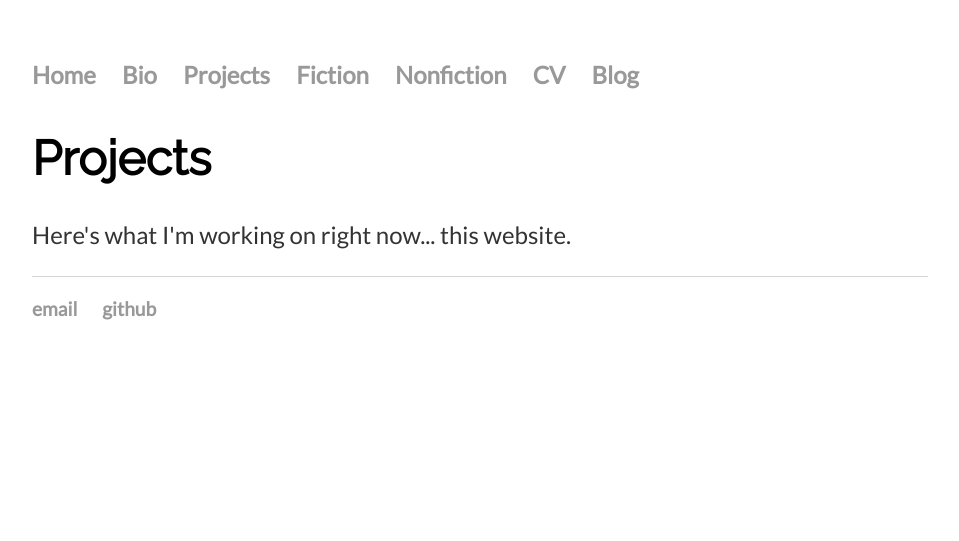
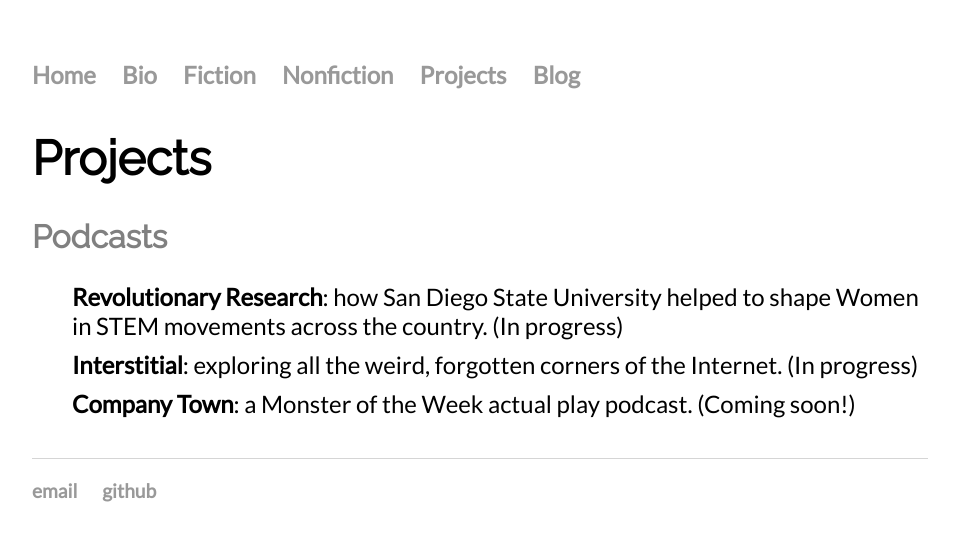
Before and after one commit to bhayes7/bhayes7.github.io, a Jekyll site: the page built from projects.html, in a window 1280 px wide. Shown: the top 541 px of the page, without its empty margins (160-1119 px from the left). Built offline with Jekyll 4.4.1, drawn with Linux system fonts in a browser that asks for light colours.

```diff
--- a/_layouts/default.html
+++ b/_layouts/default.html
@@ -10,10 +10,9 @@
 		<ul>
 			<li><a href="/">Home</a></li>
 			<li><a href="/bio">Bio</a></li>
-			<li><a href="/projects">Projects</a></li>
 			<li><a href="/fiction">Fiction</a></li>
 			<li><a href="/nonfiction">Nonfiction</a></li>
-			<li><a href="/cv">CV</a></li>
+			<li><a href="/projects">Projects</a></li>
 			<li><a href="/blog">Blog</a></li>
 		</ul>
 		</nav>
--- a/css/main.css
+++ b/css/main.css
@@ -57,6 +57,7 @@ ul {
 ul li {
     list-style: none;
     font-family:'Lato', 'Sans-Serif';
+    margin: 10px 0;
 }
 
 ul.posts {
--- a/fiction/hand-me-down-earth.html
+++ b/fiction/hand-me-down-earth.html
@@ -10,5 +10,5 @@ title: "Hand-Me-Down Earth"
         Featuring stories by Giancarlo Caballero, Brienne Hayes, and Jazmin Velasquez.
         Coming soon!
     </p>
-    <h4>Last updated April 11th, 2020</h4>
+    <h4>Last updated: April 11th, 2020</h4>
 </div><!-- /.blurb -->
--- a/nonfiction.html
+++ b/nonfiction.html
@@ -6,5 +6,9 @@ permalink: "/nonfiction/"
 
 <div class="blurb">
 	<h1>Nonfiction</h1>
-	<p>Here's stuff I've written (nothing in print yet!)</p>
+	<h2>Upcoming</h2>
+	<ul>
+		<li><a href="/nonfiction/textual-and-sexual-utopias">The Textual and Sexual Utopias of <i>Times Square Red, Times Square Blue</i></a>,
+			in <i>Splice: The Undergraduate Research Journal of the SDSU College of Arts and Letters.</i></li>
+	</ul>
 </div><!-- /.blurb -->
--- a/projects.html
+++ b/projects.html
@@ -6,5 +6,10 @@ permalink: "/projects/"
 
 <div class="blurb">
 	<h1>Projects</h1>
-	<p>Here's what I'm working on right now... this website.</p>
+	<h2>Podcasts</h2>
+	<ul>
+		<li><b>Revolutionary Research</b>: how San Diego State University helped to shape Women in STEM movements across the country. (In progress)</li>
+		<li><b>Interstitial</b>: exploring all the weird, forgotten corners of the Internet. (In progress)</li>
+		<li><b>Company Town</b>: a Monster of the Week actual play podcast. (Coming soon!)</li>
+	</ul>
 </div><!-- /.blurb -->
```
Also changed, not shown: _posts/2019-07-29-blog-setup.md (deleted, +0 -7 lines), _posts/2020-04-11-some-important-books.md (added, +55 -0 lines), cv.html (deleted, +0 -10 lines), nonfiction/textual-and-sexual-utopias.html (added, +17 -0 lines).
